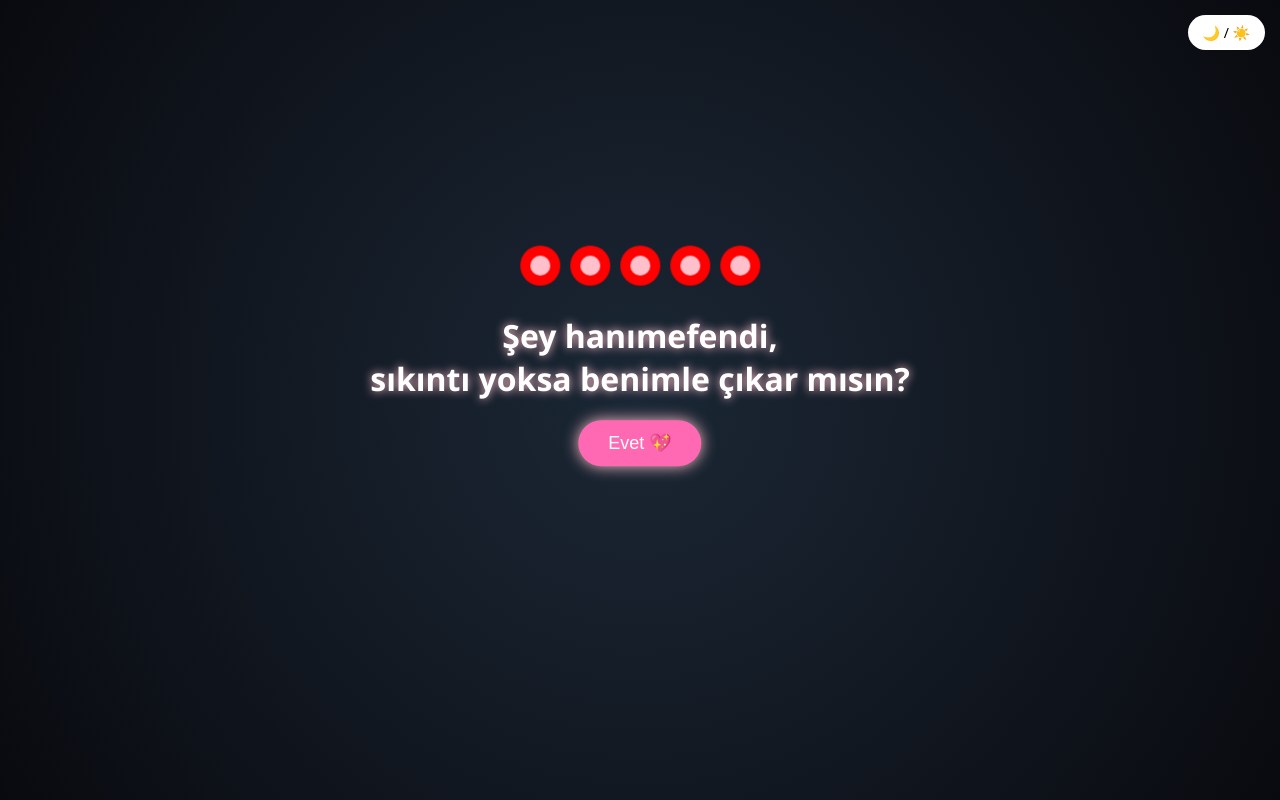
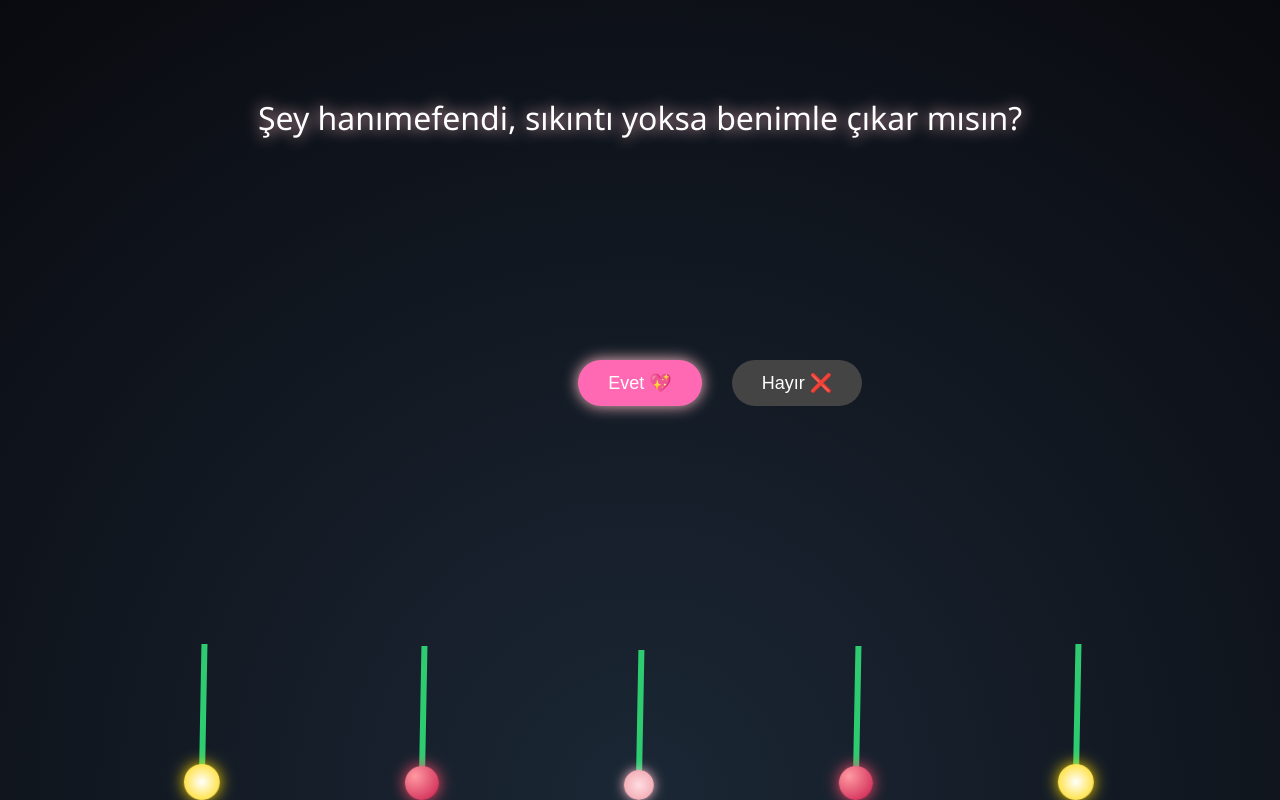
Before and after one commit to ITLABSofficial/ITLABSofficial.github.io, a plain HTML site: page index.html in a window 1280 px wide. Drawn offline with Linux system fonts and the light colour scheme.

Commit message:
Refactor index.html for layout and style enhancements
Updated styles and structure for improved layout and aesthetics.

```diff
--- a/index.html
+++ b/index.html
@@ -2,163 +2,181 @@
 <html lang="tr">
 <head>
 <meta charset="UTF-8">
-<title>Bir Soru 💐</title>
+<title>💐</title>
 
 <style>
 html, body {
     margin: 0;
     padding: 0;
     height: 100%;
+    overflow: hidden;
     font-family: 'Segoe UI', sans-serif;
-    overflow: hidden;
-    transition: background 2s;
-}
-
-/* Gece-Gündüz */
-body.day {
-    background: linear-gradient(#87ceeb, #fff);
-}
-body.night {
-    background: radial-gradient(circle, #1b2735, #090a0f);
-}
-
-/* Merkez */
-.center {
-    position: absolute;
-    top: 45%;
-    left: 50%;
-    transform: translate(-50%, -50%);
-    text-align: center;
-    color: white;
+    background: radial-gradient(circle at bottom, #1b2735, #090a0f);
+    color: #fff;
 }
 
 /* Yazı */
-h1 {
-    font-size: 2em;
-    margin-bottom: 20px;
-    text-shadow: 0 0 10px pink;
+.question {
+    position: absolute;
+    top: 12%;
+    width: 100%;
+    text-align: center;
+    font-size: 32px;
+    text-shadow: 0 0 15px pink;
 }
 
-/* Güller */
-.bouquet {
+/* Çiçek alanı */
+.field {
+    position: absolute;
+    bottom: 0;
+    width: 100%;
+    height: 55%;
     display: flex;
-    justify-content: center;
-    gap: 10px;
-    margin-bottom: 20px;
+    justify-content: space-evenly;
+    align-items: flex-end;
 }
 
-.rose {
-    width: 40px;
-    height: 40px;
-    background: red;
-    border-radius: 50%;
+/* Ortak çiçek */
+.flower {
     position: relative;
-    animation: float 3s infinite ease-in-out;
+    animation: sway 3s ease-in-out infinite;
 }
 
-.rose::after {
-    content: '';
-    position: absolute;
-    width: 20px;
-    height: 20px;
-    background: pink;
-    border-radius: 50%;
-    top: 10px;
-    left: 10px;
+/* Sap */
+.stem {
+    width: 6px;
+    height: 0;
+    background: #2ecc71;
+    margin: 0 auto;
+    animation: grow 2.5s forwards;
 }
 
-@keyframes float {
-    0% { transform: translateY(0); }
-    50% { transform: translateY(-10px); }
-    100% { transform: translateY(0); }
+/* Kasımpatı */
+.chrysanthemum {
+    width: 36px;
+    height: 36px;
+    background: radial-gradient(circle, #fff, #ffd700);
+    border-radius: 50%;
+    box-shadow: 0 0 15px gold;
+    margin: -10px auto 0;
 }
 
-/* EVET butonu */
+/* Gül */
+.rose {
+    width: 34px;
+    height: 34px;
+    background: radial-gradient(circle at 30% 30%, #ff9aa2, #c9184a);
+    border-radius: 50%;
+    box-shadow: 0 0 15px #ff4d6d;
+    margin: -10px auto 0;
+}
+
+/* Diğer çiçek */
+.other {
+    width: 30px;
+    height: 30px;
+    background: radial-gradient(circle, #ffdde1, #ee9ca7);
+    border-radius: 50%;
+    box-shadow: 0 0 12px pink;
+    margin: -10px auto 0;
+}
+
+@keyframes grow {
+    to { height: 130px; }
+}
+
+@keyframes sway {
+    0% { transform: rotate(-2deg); }
+    50% { transform: rotate(2deg); }
+    100% { transform: rotate(-2deg); }
+}
+
+/* Butonlar */
+.buttons {
+    position: absolute;
+    top: 45%;
+    width: 100%;
+    text-align: center;
+}
+
 button {
     padding: 12px 30px;
     font-size: 18px;
     border: none;
-    border-radius: 30px;
+    border-radius: 25px;
     cursor: pointer;
-    background: hotpink;
-    color: white;
-    box-shadow: 0 0 15px pink;
-    transition: transform 0.3s;
+    margin: 0 15px;
 }
 
-button:hover {
-    transform: scale(1.1);
+#yes {
+    background: hotpink;
+    color: #fff;
+    box-shadow: 0 0 15px pink;
+}
+
+#no {
+    background: #444;
+    color: #fff;
+    position: absolute;
 }
 
 /* Kalpler */
 .heart {
     position: absolute;
-    color: pink;
-    font-size: 20px;
-    animation: rise 2s linear forwards;
+    font-size: 22px;
+    animation: floatUp 2s linear forwards;
 }
 
-@keyframes rise {
-    from { transform: translateY(0); opacity: 1; }
-    to { transform: translateY(-200px); opacity: 0; }
-}
-
-/* Gece-gündüz tuşu */
-.toggle {
-    position: fixed;
-    top: 15px;
-    right: 15px;
-    background: #fff;
-    color: #000;
-    border-radius: 20px;
-    padding: 8px 15px;
-    cursor: pointer;
-    font-size: 14px;
+@keyframes floatUp {
+    from { opacity: 1; transform: translateY(0); }
+    to { opacity: 0; transform: translateY(-200px); }
 }
 </style>
 </head>
 
-<body class="night">
+<body>
 
-<div class="toggle" onclick="toggleDay()">🌙 / ☀️</div>
+<div class="question">
+    Şey hanımefendi, sıkıntı yoksa benimle çıkar mısın?
+</div>
 
-<div class="center">
-    <div class="bouquet">
-        <div class="rose"></div>
-        <div class="rose"></div>
-        <div class="rose"></div>
-        <div class="rose"></div>
-        <div class="rose"></div>
-    </div>
+<div class="buttons">
+    <button id="yes" onclick="yes()">Evet 💖</button>
+    <button id="no">Hayır ❌</button>
+</div>
 
-    <h1>Şey hanımefendi,<br>sıkıntı yoksa benimle çıkar mısın?</h1>
-
-    <button onclick="yes()">Evet 💖</button>
+<div class="field">
+    <div class="flower"><div class="stem"></div><div class="chrysanthemum"></div></div>
+    <div class="flower"><div class="stem"></div><div class="rose"></div></div>
+    <div class="flower"><div class="stem"></div><div class="other"></div></div>
+    <div class="flower"><div class="stem"></div><div class="rose"></div></div>
+    <div class="flower"><div class="stem"></div><div class="chrysanthemum"></div></div>
 </div>
 
 <audio id="music" loop>
-    <source src="https://cdn.pixabay.com/download/audio/2022/03/15/audio_4b8d60b0a2.mp3" type="audio/mpeg">
+  <source src="https://cdn.pixabay.com/download/audio/2022/03/15/audio_4b8d60b0a2.mp3" type="audio/mpeg">
 </audio>
 
 <script>
-let day = false;
+const noBtn = document.getElementById("no");
+
+noBtn.addEventListener("mouseover", () => {
+    noBtn.style.left = Math.random() * 80 + "%";
+    noBtn.style.top = Math.random() * 60 + "%";
+});
 
 function yes() {
     document.getElementById("music").play();
-    for (let i = 0; i < 20; i++) {
-        let heart = document.createElement("div");
-        heart.className = "heart";
-        heart.innerHTML = "💖";
-        heart.style.left = Math.random() * window.innerWidth + "px";
-        heart.style.top = window.innerHeight + "px";
-        document.body.appendChild(heart);
-        setTimeout(() => heart.remove(), 2000);
+
+    for (let i = 0; i < 25; i++) {
+        let h = document.createElement("div");
+        h.className = "heart";
+        h.innerHTML = "💖";
+        h.style.left = Math.random() * window.innerWidth + "px";
+        h.style.top = window.innerHeight + "px";
+        document.body.appendChild(h);
+        setTimeout(() => h.remove(), 2000);
     }
-}
-
-function toggleDay() {
-    day = !day;
-    document.body.className = day ? "day" : "night";
 }
 </script>
 
```
